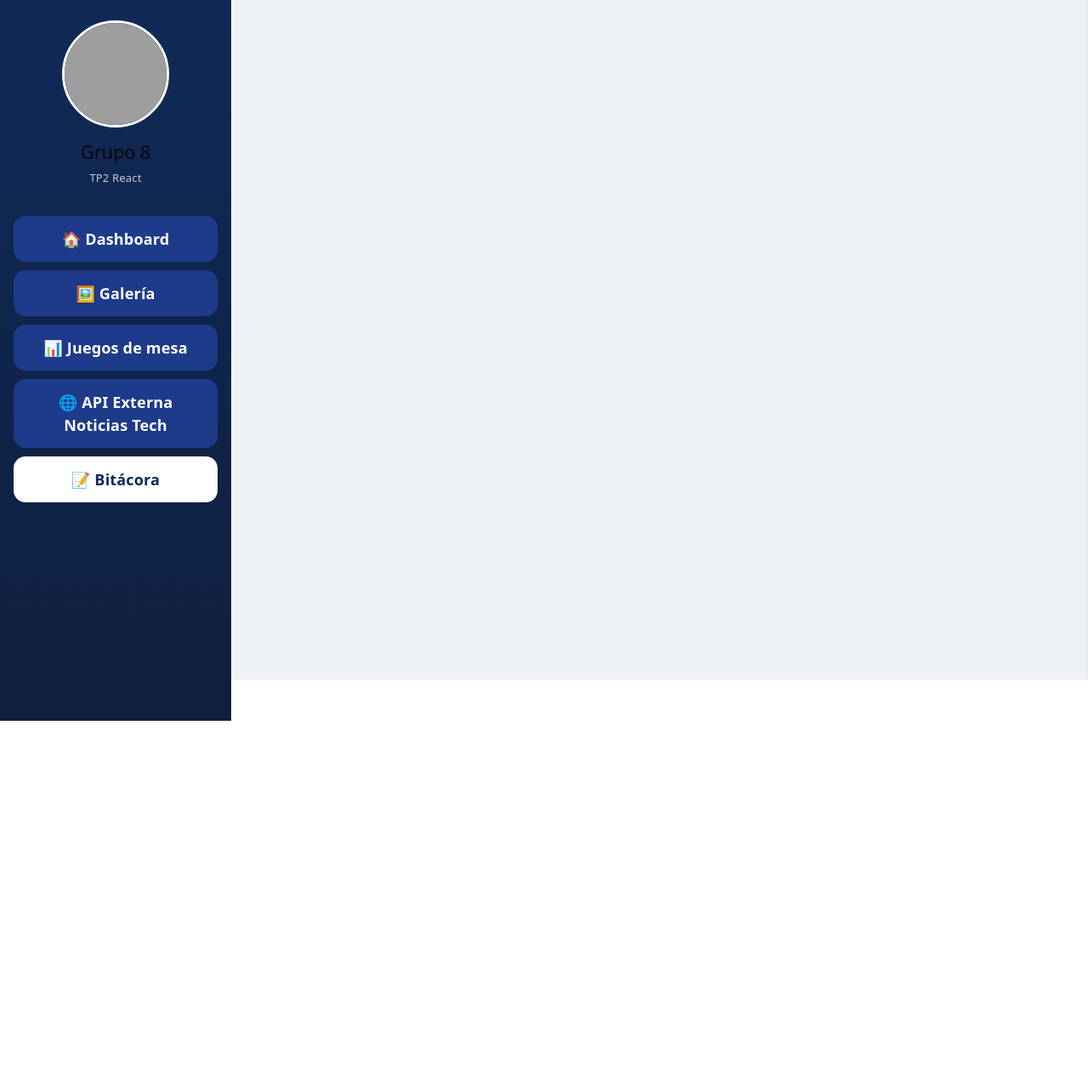
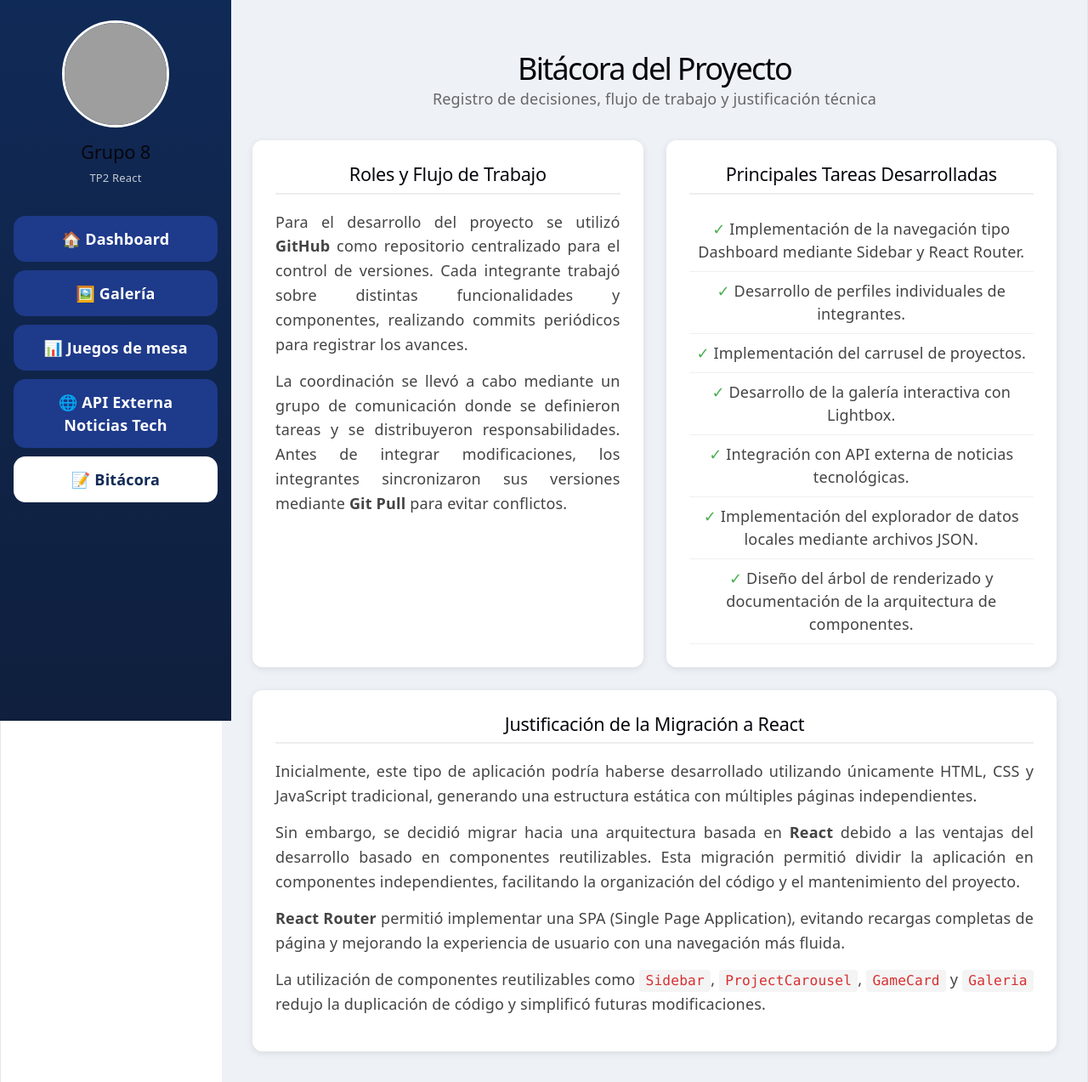
Before and after one commit to LynchFede/tp2-react-grupo8, a React (Vite) app: page /bitacora in a window 1280 px wide. Shown: the whole page at 85% size. Before the commit the page ends 800 px from the top, so only its background shows below. Built offline with nearby package versions, Linux system fonts and the light colour scheme; grey boxes are pictures that could not be loaded.

Commit message:
Se incorpora dentro de Page los archivos bitacora.css y btacora.jsx siguiendo el estilo de la web, reuitilizando estilos para mantener armonía

```diff
--- a/src/App.jsx
+++ b/src/App.jsx
@@ -9,6 +9,7 @@ import Perfil from './pages/Perfil'
 import Galeria from './components/galeria'
 import TechNews from './pages/apiPublic'
 import BoardGames from './pages/boardGames'
+import Bitacora from './pages/bitacora'
 
 
 function App() {
@@ -26,6 +27,7 @@ function App() {
             <Route path="/tech-news" element={<ApiPublic />} />
             <Route path="/galeria" element={<Galeria />} />
             <Route path="/board-games" element={<BoardGames />} />
+            <Route path="/bitacora" element={<Bitacora />} />
           </Routes>
 
         </main>
--- /dev/null
+++ b/src/pages/bitacora.css
@@ -0,0 +1,77 @@
+.bitacora {
+  padding: 2rem;
+}
+
+.bitacora-header {
+  margin-bottom: 2rem;
+}
+
+.bitacora-header h1 {
+  font-size: 2rem;
+  margin-bottom: 0.5rem;
+}
+
+.bitacora-header p {
+  color: #666;
+}
+
+/* Grid igual al cards-grid de Home */
+.bitacora-grid {
+  display: grid;
+  grid-template-columns: repeat(auto-fit, minmax(300px, 1fr));
+  gap: 1.5rem;
+}
+
+/* Card que ocupa todo el ancho */
+.bitacora-card--wide {
+  grid-column: 1 / -1;
+}
+
+/* Card igual al member-card de Home */
+.bitacora-card {
+  background: white;
+  border-radius: 12px;
+  padding: 1.5rem;
+  box-shadow: 0 2px 8px rgba(0, 0, 0, 0.1);
+}
+
+.bitacora-card h2 {
+  font-size: 1.2rem;
+  margin-bottom: 1rem;
+  border-bottom: 2px solid #eee;
+  padding-bottom: 0.5rem;
+}
+
+.bitacora-card p {
+  margin-bottom: 0.8rem;
+  line-height: 1.6;
+  color: #444;
+  text-align: justify;
+}
+
+.tareas-list {
+  list-style: none;
+  padding: 0;
+  margin: 0;
+}
+
+.tareas-list li {
+  padding: 0.5rem 0;
+  border-bottom: 1px solid #f0f0f0;
+  color: #444;
+  line-height: 1.5;
+}
+
+.tareas-list li::before {
+  content: '✓ ';
+  color: #4caf50;
+  font-weight: bold;
+}
+
+.bitacora-card code {
+  background: #f4f4f4;
+  padding: 0.1rem 0.4rem;
+  border-radius: 4px;
+  font-size: 0.9em;
+  color: #d63031;
+}
--- /dev/null
+++ b/src/pages/bitacora.jsx
@@ -0,0 +1,83 @@
+import React from 'react'
+import './Bitacora.css'
+
+const tareas = [
+  'Implementación de la navegación tipo Dashboard mediante Sidebar y React Router.',
+  'Desarrollo de perfiles individuales de integrantes.',
+  'Implementación del carrusel de proyectos.',
+  'Desarrollo de la galería interactiva con Lightbox.',
+  'Integración con API externa de noticias tecnológicas.',
+  'Implementación del explorador de datos locales mediante archivos JSON.',
+  'Diseño del árbol de renderizado y documentación de la arquitectura de componentes.',
+]
+
+function Bitacora() {
+  return (
+    <section className="bitacora">
+      <div className="bitacora-header">
+        <h1>Bitácora del Proyecto</h1>
+        <p>Registro de decisiones, flujo de trabajo y justificación técnica</p>
+      </div>
+
+      <div className="bitacora-grid">
+
+        {/* Sección 1: Roles y flujo */}
+        <article className="bitacora-card">
+          <h2>Roles y Flujo de Trabajo</h2>
+          <p>
+            Para el desarrollo del proyecto se utilizó <strong>GitHub</strong> como
+            repositorio centralizado para el control de versiones. Cada integrante
+            trabajó sobre distintas funcionalidades y componentes, realizando commits
+            periódicos para registrar los avances.
+          </p>
+          <p>
+            La coordinación se llevó a cabo mediante un grupo de comunicación donde
+            se definieron tareas y se distribuyeron responsabilidades. Antes de
+            integrar modificaciones, los integrantes sincronizaron sus versiones
+            mediante <strong>Git Pull</strong> para evitar conflictos.
+          </p>
+        </article>
+
+        {/* Sección 2: Tareas */}
+        <article className="bitacora-card">
+          <h2>Principales Tareas Desarrolladas</h2>
+          <ul className="tareas-list">
+            {tareas.map((tarea, index) => (
+              <li key={index}>{tarea}</li>
+            ))}
+          </ul>
+        </article>
+
+        {/* Sección 3: Justificación */}
+        <article className="bitacora-card bitacora-card--wide">
+          <h2>Justificación de la Migración a React</h2>
+          <p>
+            Inicialmente, este tipo de aplicación podría haberse desarrollado
+            utilizando únicamente HTML, CSS y JavaScript tradicional, generando
+            una estructura estática con múltiples páginas independientes.
+          </p>
+          <p>
+            Sin embargo, se decidió migrar hacia una arquitectura basada en{' '}
+            <strong>React</strong> debido a las ventajas del desarrollo basado en
+            componentes reutilizables. Esta migración permitió dividir la aplicación
+            en componentes independientes, facilitando la organización del código y
+            el mantenimiento del proyecto.
+          </p>
+          <p>
+            <strong>React Router</strong> permitió implementar una SPA (Single Page
+            Application), evitando recargas completas de página y mejorando la
+            experiencia de usuario con una navegación más fluida.
+          </p>
+          <p>
+            La utilización de componentes reutilizables como <code>Sidebar</code>,{' '}
+            <code>ProjectCarousel</code>, <code>GameCard</code> y <code>Galeria</code>{' '}
+            redujo la duplicación de código y simplificó futuras modificaciones.
+          </p>
+        </article>
+
+      </div>
+    </section>
+  )
+}
+
+export default Bitacora
```
